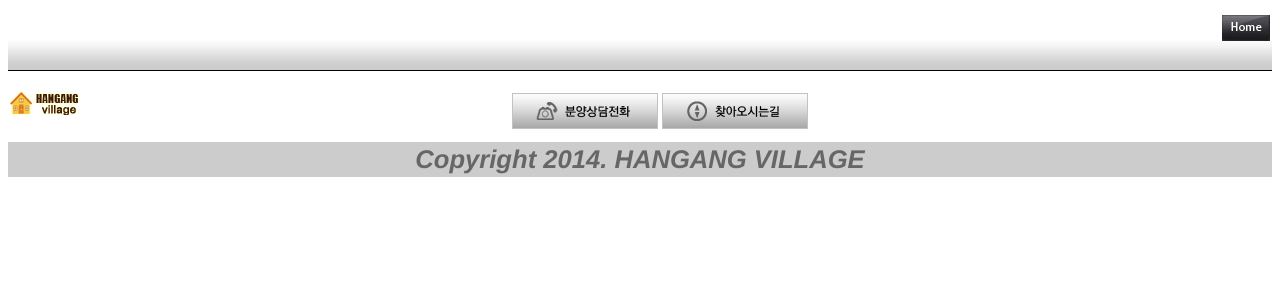
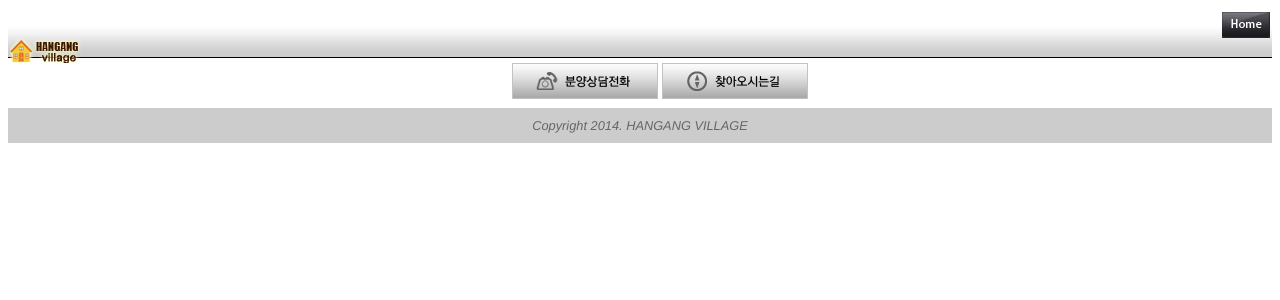
Before and after one commit to bunchsh/reacttraining, a React (Create React App) app in the folder reactver/: page / in a window 1280 px wide. Shown: the top 300 px of the page. Built offline with nearby package versions, Linux system fonts and the light colour scheme.

Commit message:
app.js 수정

```diff
--- a/reactver/src/App.js
+++ b/reactver/src/App.js
@@ -8,12 +8,12 @@ import ComponentFooter from './fixed/ComponentFooter';
 const App = () => {
   return (
     <div>
-      <h1><ComponentHeader/></h1>
-      <h1><ComponentFooter/></h1>
+      <div className="header"><ComponentHeader/></div>
+      <div className="footer"><ComponentFooter/></div>
 
     <Routes>
-      <Route path='/header' element={<ComponentHeader/>}/>
-      <Route path='/footer' element={<ComponentFooter/>}/>
+      <Route element={<ComponentHeader/>}/>
+      <Route element={<ComponentFooter/>}/>
     </Routes>
     </div>
   );
```
Also changed, not shown: reactver/src/fixed/componentFooter.js (line endings or trailing spaces).
